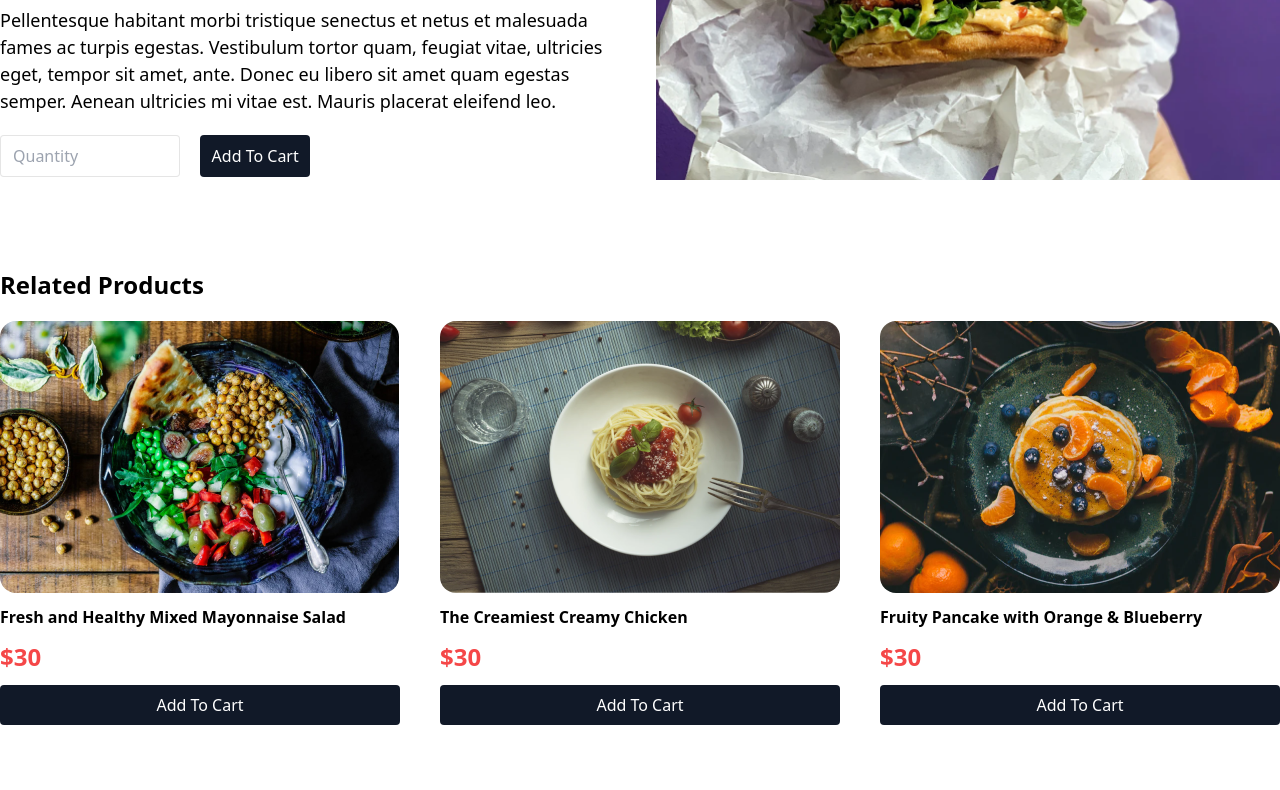
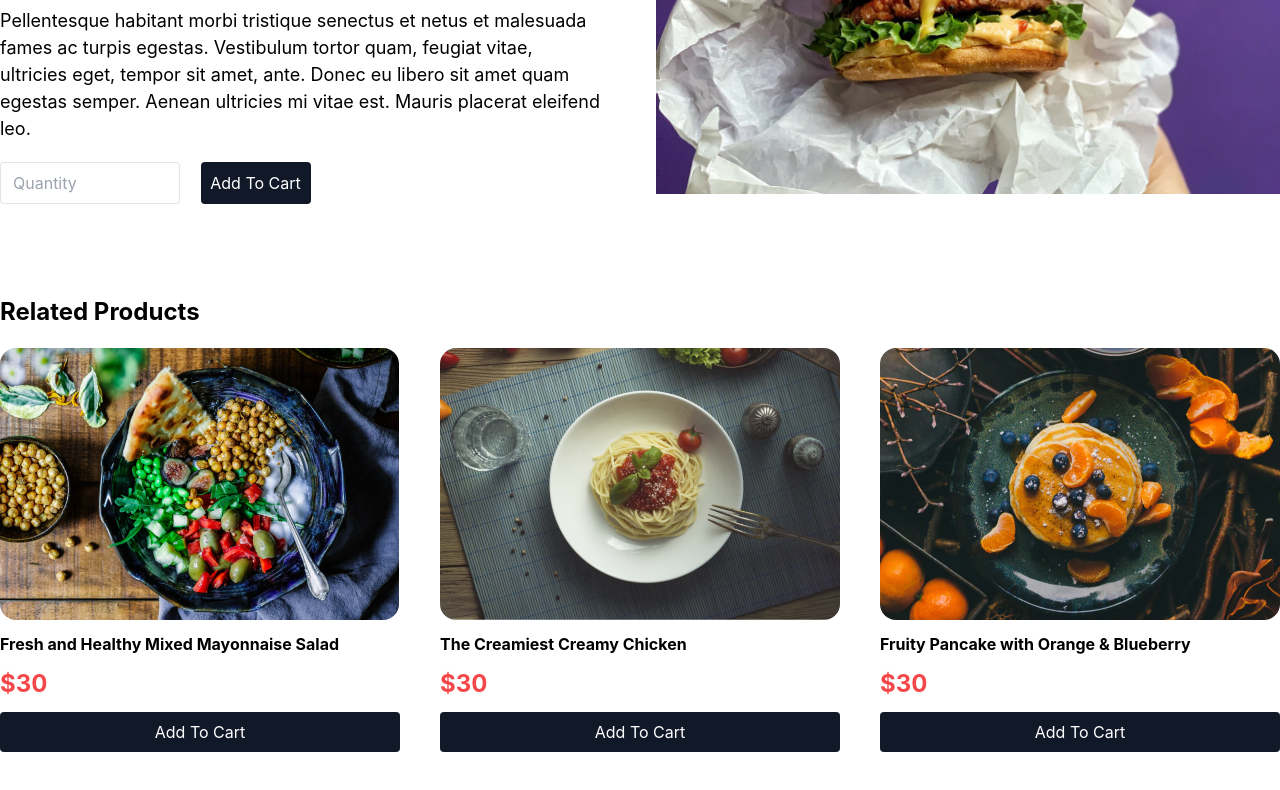
Before and after one commit to namheheh/lab3, a website built with Vite: page index2.html in a window 1280 px wide. Shown: the part 381-1171 px from the top of the page. Built offline with nearby package versions, Linux system fonts and the light colour scheme.

Commit message:
cập nhật style

```diff
--- a/index2.html
+++ b/index2.html
@@ -7,6 +7,8 @@
       <meta name="viewport" content="width=device-width, initial-scale=1.0">
       <title>Document</title>
       <script src="https://cdn.tailwindcss.com"></script>
+      <link rel="stylesheet" href="./src/css/style.css">
+
 </head>
 
 <body>
```
Also changed, not shown: index3.html (+1 -0 lines).
